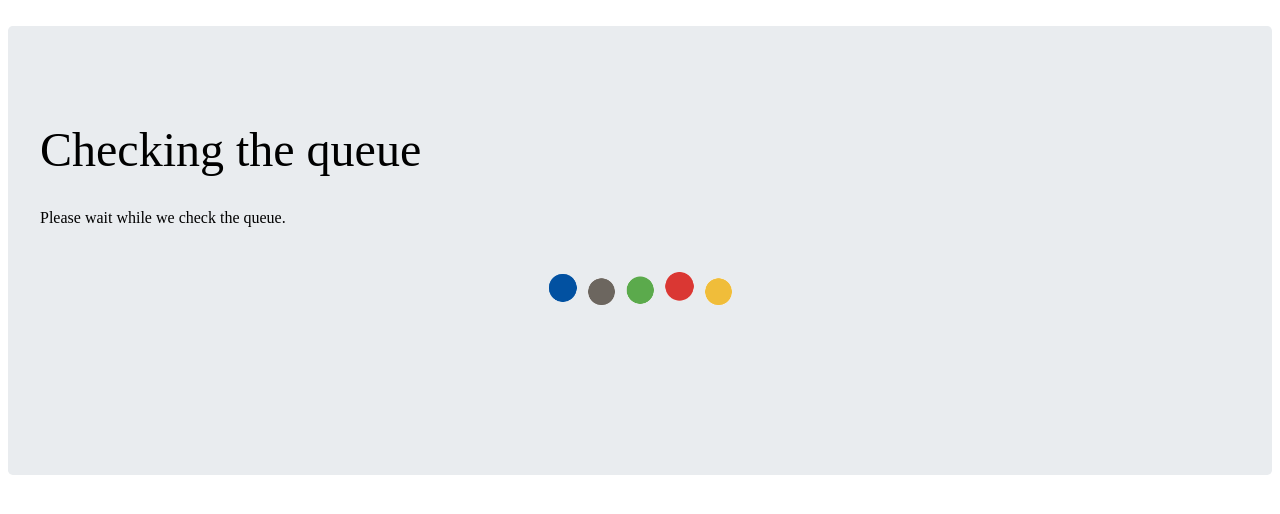
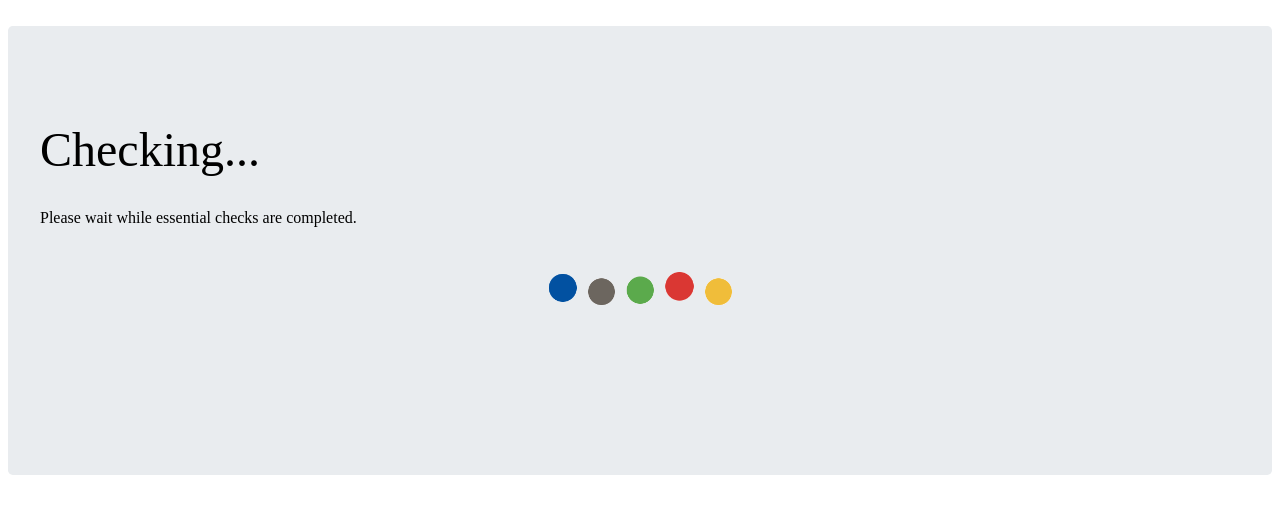
Before and after one commit to dbca-wa/queue-manager, a Django app: template django_site_queue/templates/site_queue/queue.html in a window 1280 px wide. Shown: the top 514 px of the page. Run offline with Django 3.2, Linux system fonts and the light colour scheme; the template is opened without the code that fills it, so the values that code supplies are empty.

Commit message:
Wording changes

```diff
--- a/django_site_queue/templates/site_queue/base_queue.html
+++ b/django_site_queue/templates/site_queue/base_queue.html
@@ -17,11 +17,11 @@
 <div class='col-sm-10 col-lg-10 m-1'>
 
 <div class="ijumboitron"   style='padding: 4rem 2rem; margin-bottom: 2rem; background-color: #e9ecef; border-radius: .3rem;';>
-<h1 class="display-4" style=' font-size: 48px; font-weight: 500;' id='queue-name'>{% block queuetitle %}Checking the queue{% endblock %}</h1>
+<h1 class="display-4" style=' font-size: 48px; font-weight: 500;' id='queue-name'>{% block queuetitle %}Checking...{% endblock %}</h1>
 <p class="lead">
 {% block waitingtext %}
 <div id="waitingmessage">
-Please wait while we check the queue.
+Please wait while essential checks are completed.
 </div>
 <br>
 <div id="more_info_div" style='display:none'>
--- a/django_site_queue/templates/site_queue/waiting_room.html
+++ b/django_site_queue/templates/site_queue/waiting_room.html
@@ -10,11 +10,11 @@
 
 <div class='container'>
 
-    <h1 style='color: #003e52; font-size: 48px;'>Waiting Room</h1>
+    <h1 style='color: #003e52; font-size: 48px;'>Checking...</h1>
     <br>
     <br>
     <p>
-        You are currently in a waiting room for Department of Biodiversity Conservation and Attractions Queueing System.
+        Please wait while essential checks are completed.
         <br><br>
     </p>
 
```
